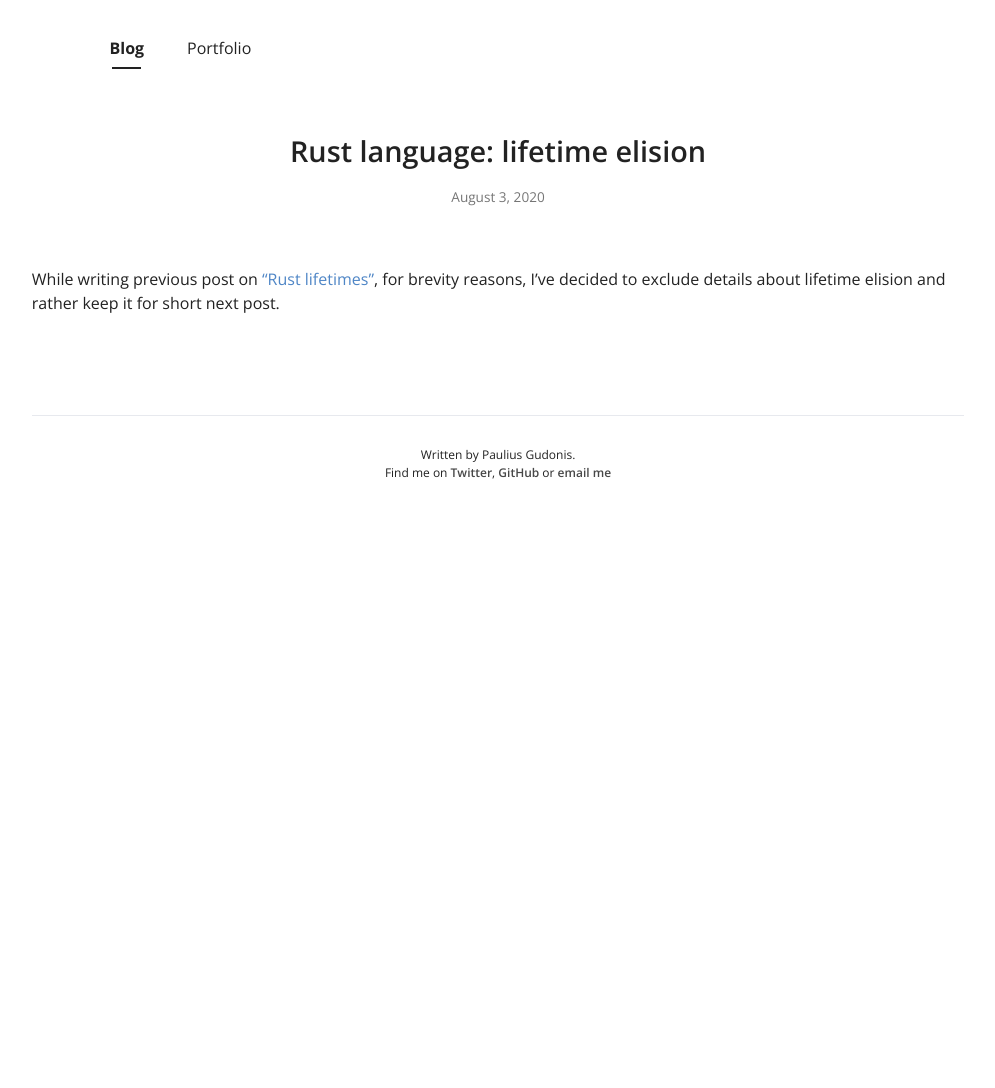
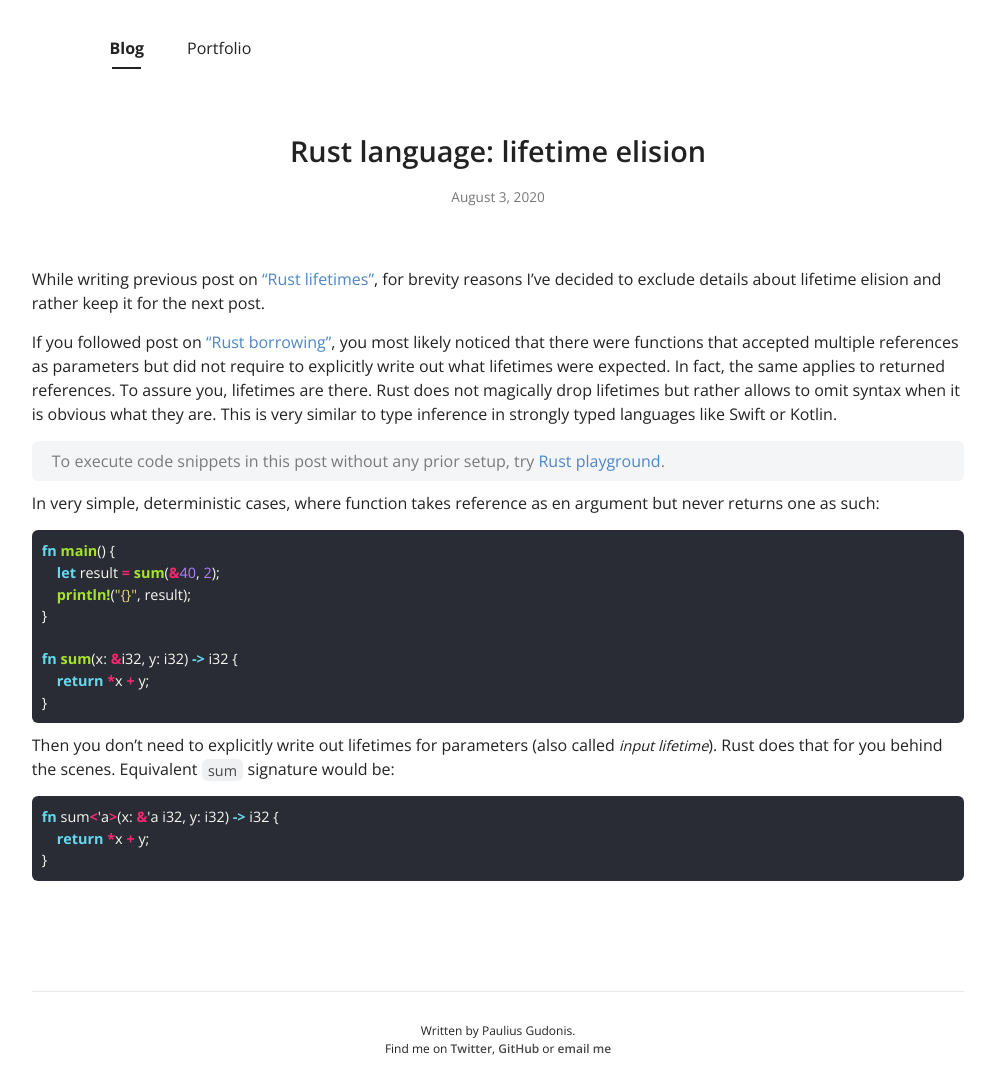
Before and after one commit to nakkht/pgu.dev, a Jekyll site: the page built from _posts/2020-08-03-rust-lifetime-elision.md, in a window 1280 px wide. Shown: the whole page, without its empty margins (142-1137 px from the left). Built offline with Jekyll 4.4.1, drawn with Linux system fonts in a browser that asks for light colours; nearby versions of some CDN libraries; before the commit the page ends 900 px from its top, so only the background shows below that.

Commit message:
Rust lifetime elision draft update

````diff
--- a/_posts/2020-08-03-rust-lifetime-elision.md
+++ b/_posts/2020-08-03-rust-lifetime-elision.md
@@ -4,4 +4,29 @@ title: "Rust language: lifetime elision"
 author: Paulius Gudonis
 ---
 
-While writing previous post on ["Rust lifetimes"]({% post_url 2020-07-13-rust-lifetimes %}), for brevity reasons, I've decided to exclude details about lifetime elision and rather keep it for short next post.
+While writing previous post on ["Rust lifetimes"]({% post_url 2020-07-13-rust-lifetimes %}), for brevity reasons I've decided to exclude details about lifetime elision and rather keep it for the next post.
+
+If you followed post on ["Rust borrowing"]({%  post_url 2020-04-06-rust-borrowing %}), you most likely noticed that there were functions that accepted multiple references as parameters but did not require to explicitly write out what lifetimes were expected. In fact, the same applies to returned references. To assure you, lifetimes are there. Rust does not magically drop lifetimes but rather allows to omit syntax when it is obvious what they are. This is very similar to type inference in strongly typed languages like Swift or Kotlin.
+
+> To execute code snippets in this post without any prior setup, try [Rust playground](https://play.rust-lang.org).
+
+In very simple, deterministic cases, where function takes reference as en argument but never returns one as such:
+
+```rust
+fn main() {
+    let result = sum(&40, 2);
+    println!("{}", result);
+}
+
+fn sum(x: &i32, y: i32) -> i32 {
+    return *x + y;
+}
+```
+
+Then you don't need to explicitly write out lifetimes for parameters (also called _input lifetime_). Rust does that for you behind the scenes. Equivalent `sum` signature would be:
+
+```rust
+fn sum<'a>(x: &'a i32, y: i32) -> i32 {
+    return *x + y;
+}
+```
````
